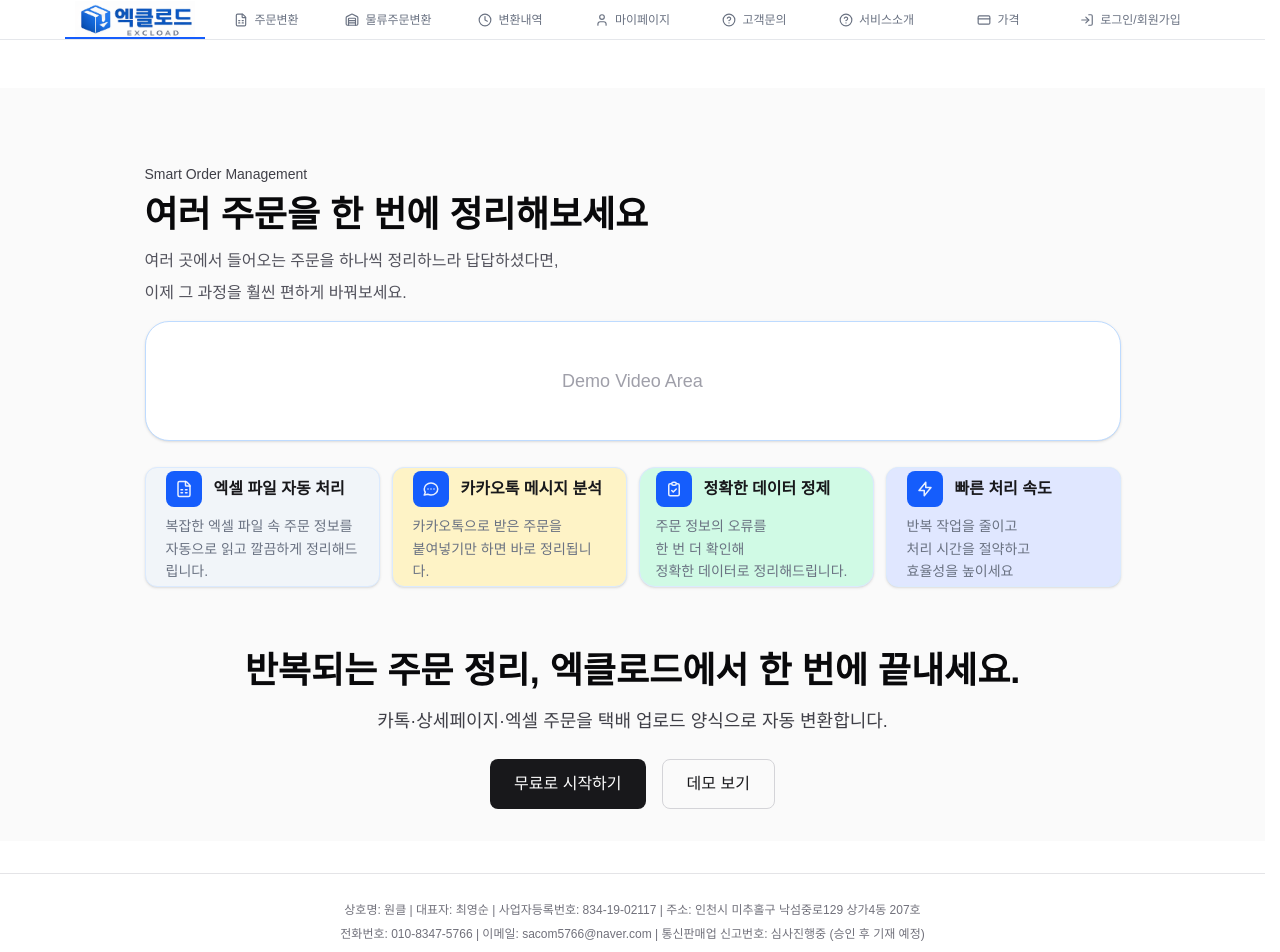
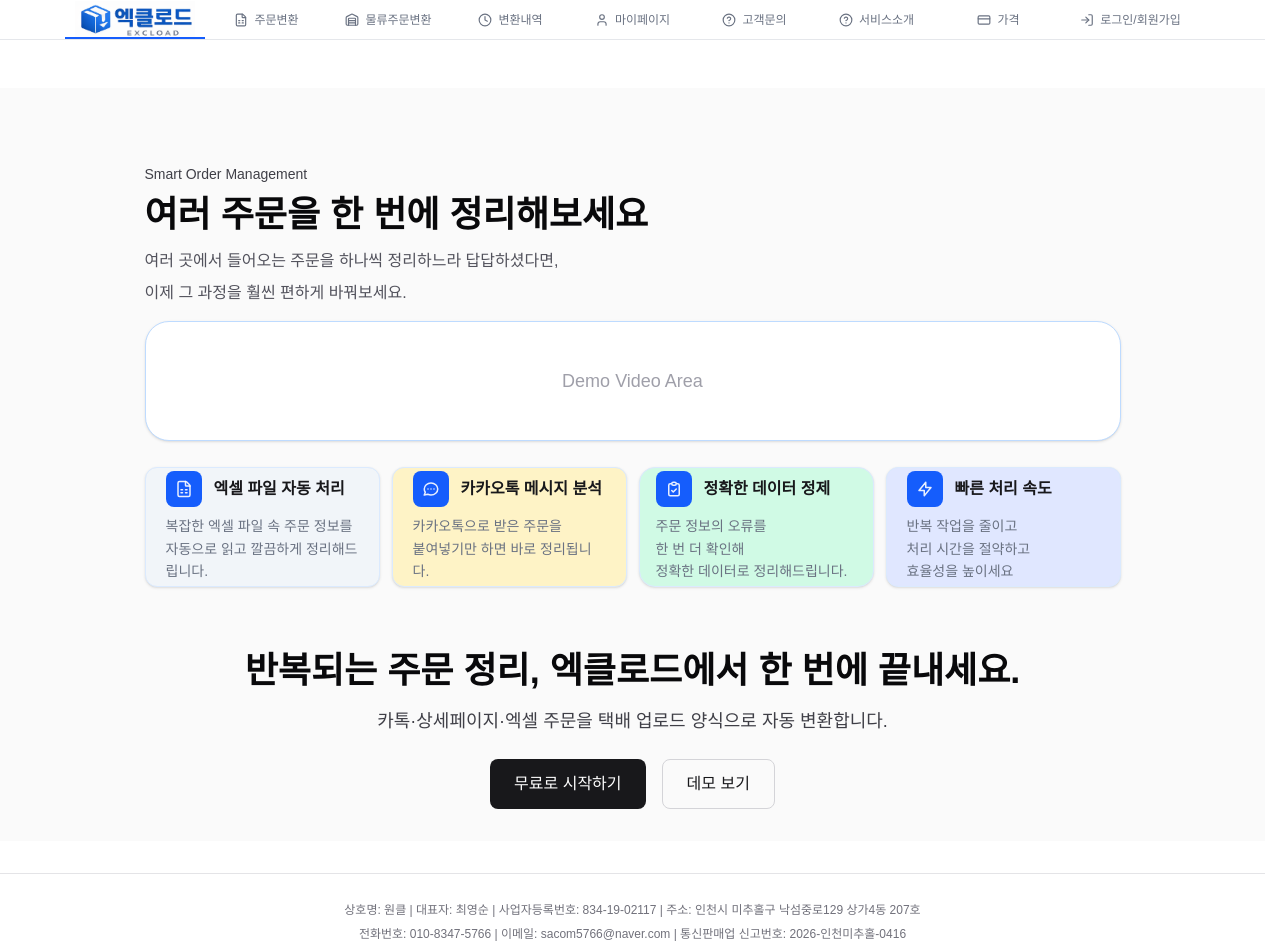
Before and after one commit to a01083475766-bit/excload, a Next.js app: page / in a window 1280 px wide. Shown: the top 952 px of the page. Built offline with nearby package versions, Linux system fonts and the light colour scheme; no server answers; the database is empty.

Commit message:
통신판매업

```diff
--- a/app/layout.tsx
+++ b/app/layout.tsx
@@ -47,7 +47,7 @@ export default function RootLayout({
           </p>
           <p>
             전화번호: 010-8347-5766 | 이메일: sacom5766@naver.com | 통신판매업 신고번호:
-            심사진행중 (승인 후 기재 예정)
+            2026-인천미추홀-0416
           </p>
           <div className="mt-2 flex items-center justify-center gap-3">
             <a href="/terms" className="underline underline-offset-2 hover:text-zinc-700">
```
